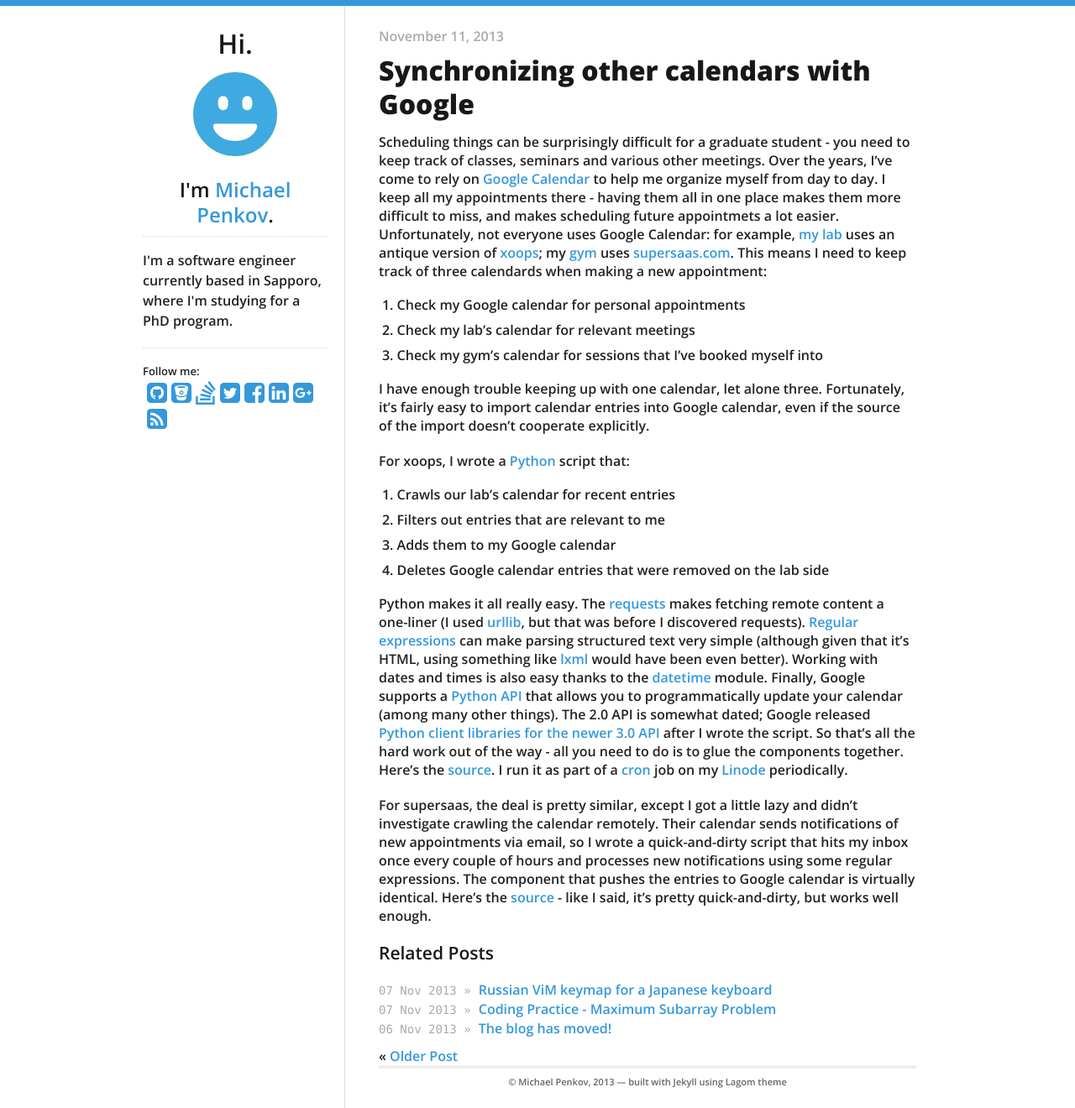
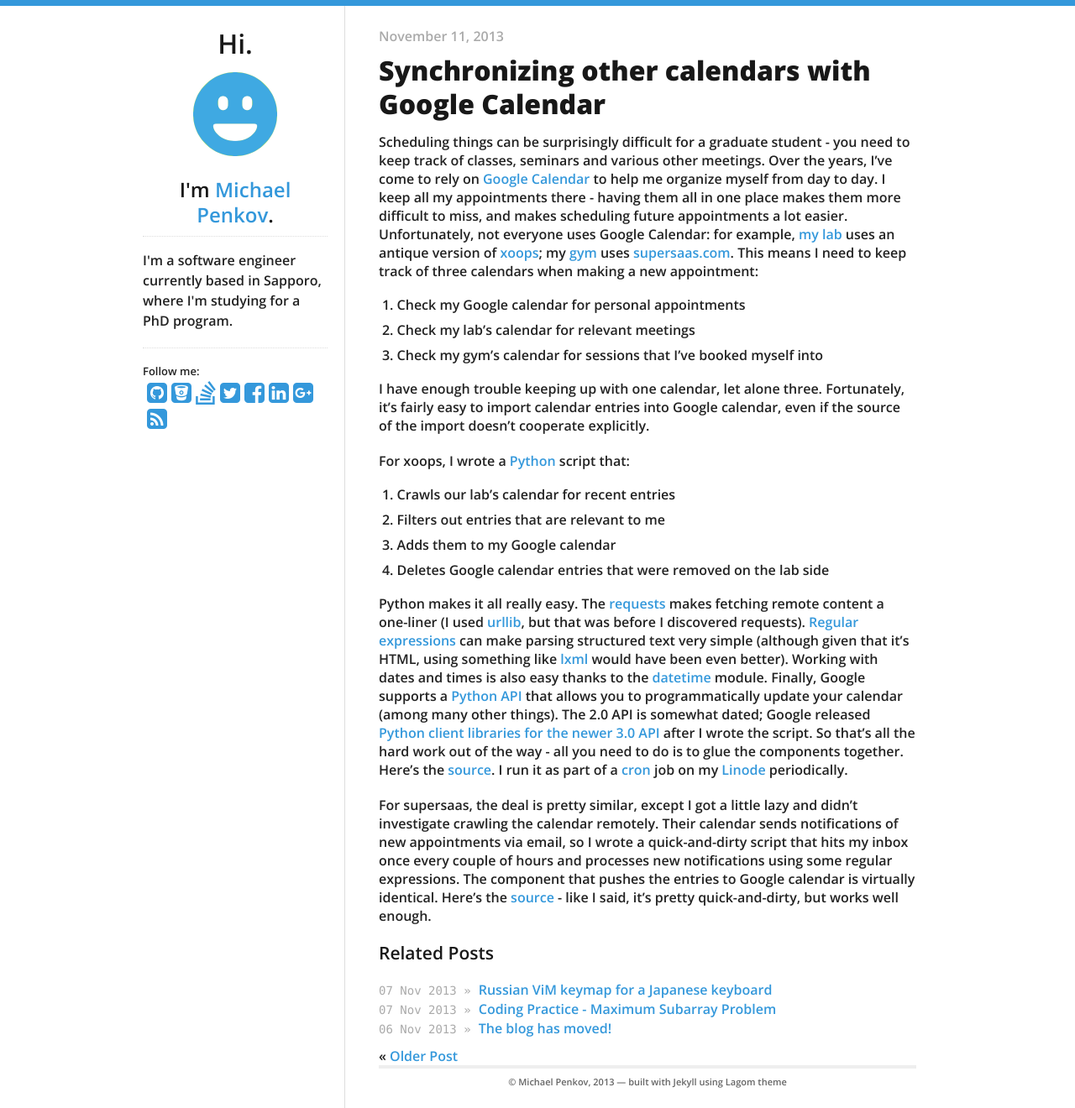
Before and after one commit to bcjordan/michael.penkov.id.au, a Jekyll site: the page built from _posts/2013-11-11-google-calendar.md, in a window 1280 px wide. Shown: the whole page at 84% size. Built offline with Jekyll 4.4.1, drawn with Linux system fonts in a browser that asks for light colours; nearby versions of some CDN libraries; Markdown is read by kramdown in place of the engine named in the settings.

Commit message:
Fixing typos.

```diff
--- a/_posts/2013-11-11-google-calendar.md
+++ b/_posts/2013-11-11-google-calendar.md
@@ -1,15 +1,15 @@
 ---
 layout: post
-title: Synchronizing other calendars with Google
+title: Synchronizing other calendars with Google Calendar
 categories:
 - blog
 ---
 
 Scheduling things can be surprisingly difficult for a graduate student - you need to keep track of classes, seminars and various other meetings.
 Over the years, I've come to rely on [Google Calendar](http://calendar.google.com) to help me organize myself from day to day.
-I keep all my appointments there - having them all in one place makes them more difficult to miss, and makes scheduling future appointmets a lot easier.
+I keep all my appointments there - having them all in one place makes them more difficult to miss, and makes scheduling future appointments a lot easier.
 Unfortunately, not everyone uses Google Calendar: for example, [my lab](http://lmd.ist.hokudai.ac.jp) uses an antique version of [xoops](http://xoops.org/); my [gym](http://reebokcrossfitssc.com/) uses [supersaas.com](http://www.supersaas.com/).
-This means I need to keep track of three calendards when making a new appointment:
+This means I need to keep track of three calendars when making a new appointment:
 
 1. Check my Google calendar for personal appointments
 2. Check my lab's calendar for relevant meetings
```
